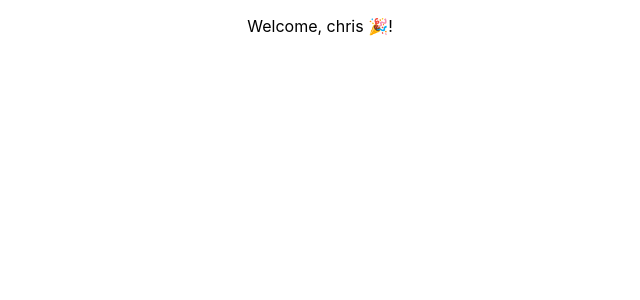
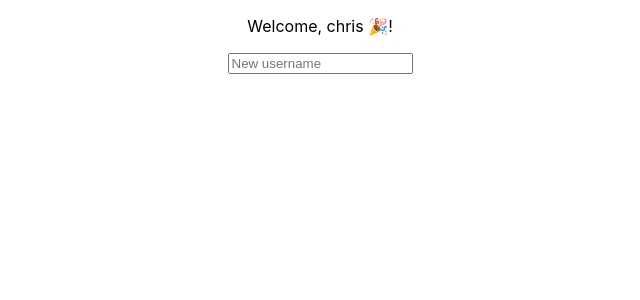
Before and after one commit to cvs181801/react-context-take2, a React (Create React App) app: page / in a window 1280 px wide. Shown: the top 300 px of the page, without its empty margins (320-960 px from the left). Built offline with nearby package versions, Linux system fonts and the light colour scheme.

Commit message:
add a handleChange method

```diff
--- a/src/App.js
+++ b/src/App.js
@@ -5,14 +5,33 @@ import Header from './components/Header'
 import { Usercontextconsumer } from './Usercontext';
 
 class App extends React.Component {
+  state = {
+    newUsername: ""
+  }
+
+  handleChange(event) {
+    const {name, value} = event.target;
+    this.setState({[name]:value})
+
+  }
+
   render() {
       return (
         <div className="App">
 
           <Header/>
+          <input
+                type="text"
+                name="username"
+                placeholder="New username"
+                value={this.state.newUsername}
+                onChange={this.handleChange}
+            />
+            <p>{this.state.newUsername}</p>
+
 
         </div>
-      );
+      )
   }
 
 
```
